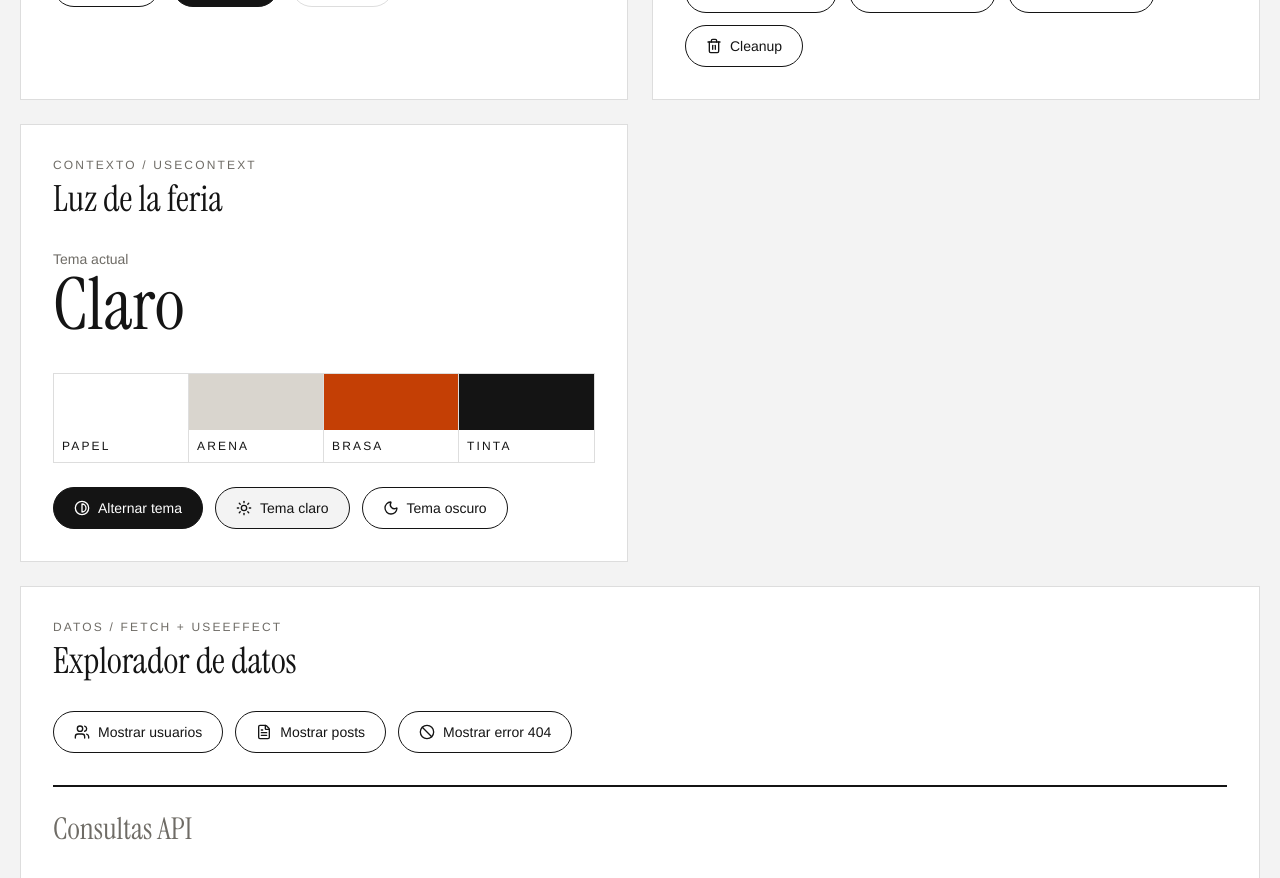
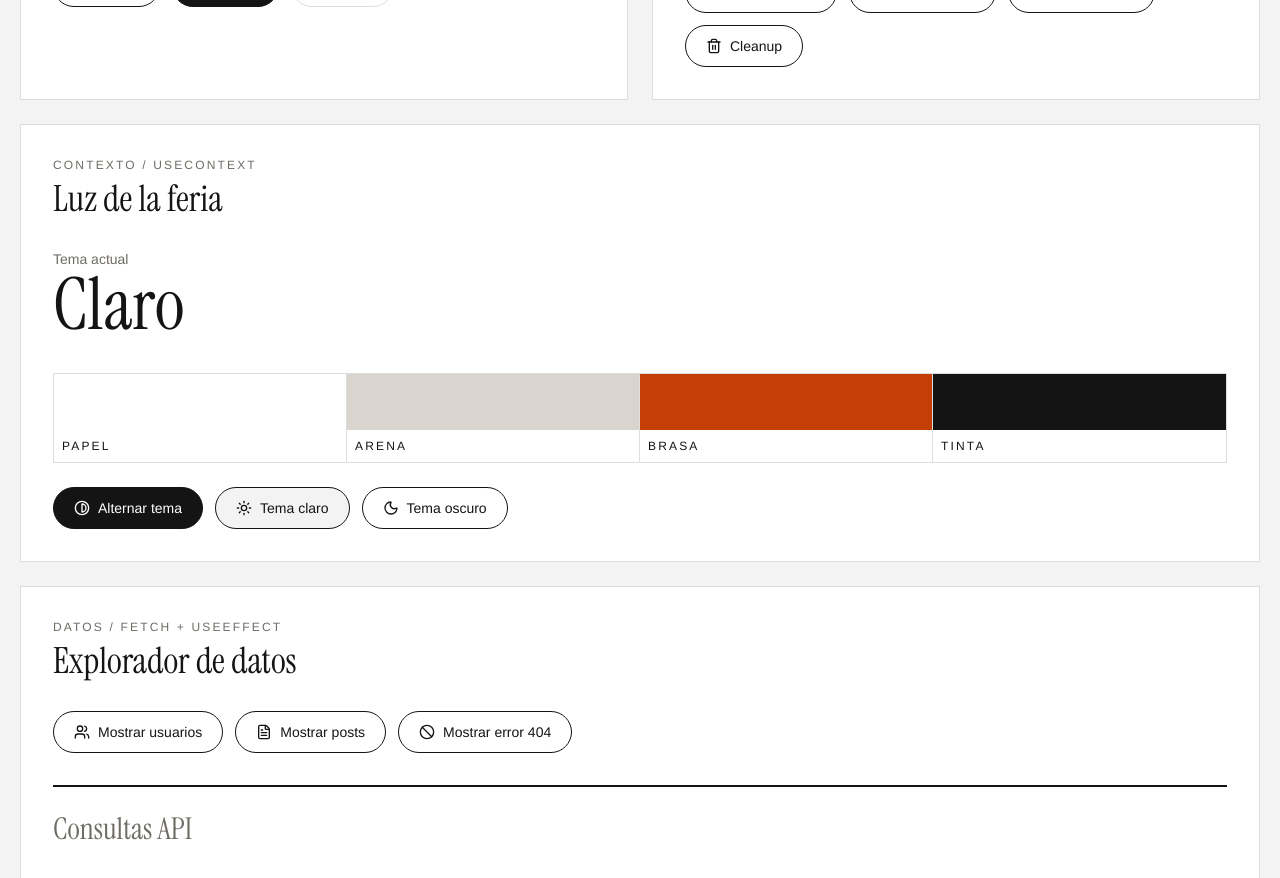
Before and after one commit to E5gar/GuiaPracticaSemana07, a React (Vite) app in the folder feriadominicalhuanca/: page / in a window 1280 px wide. Shown: the part 6240-7118 px from the top of the page. Built offline with nearby package versions, Linux system fonts and the light colour scheme.

Commit message:
correcion largo de selecctor tema

```diff
--- a/feriadominicalhuanca/src/components/SelectorTema.jsx
+++ b/feriadominicalhuanca/src/components/SelectorTema.jsx
@@ -12,7 +12,7 @@ function SelectorTema() {
   const { tema, alternar, ponerClaro, ponerOscuro } = useTheme()
 
   return (
-    <article className="h-full border border-linea bg-papel p-6 md:p-8">
+    <article className="h-full border border-linea bg-papel p-6 md:p-8 lg:col-span-2">
       <p className="text-xs uppercase tracking-[0.18em] text-tenue">Contexto / useContext</p>
       <h3 className="mt-2 font-serif text-4xl leading-none">Luz de la feria</h3>
 
```
